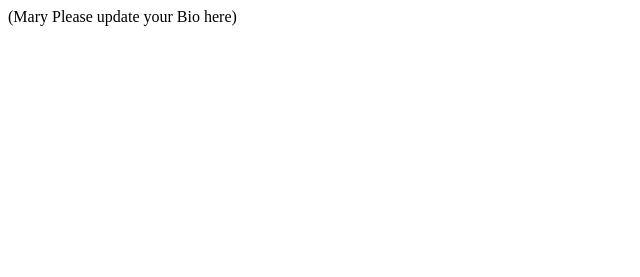
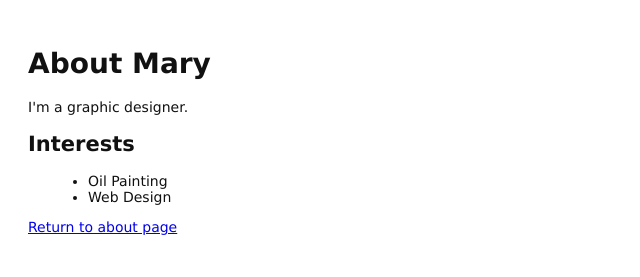
Before and after one commit to Mati1976/my-git-repo, a plain HTML site: page about/Mary.html in a window 1280 px wide. Shown: the whole page, without its empty margins (0-640 px from the left). Drawn offline with Linux system fonts and the light colour scheme.

Commit message:
add bio page for Mary

```diff
--- a/about/Mary.html
+++ b/about/Mary.html
@@ -1 +1,20 @@
-(Mary Please update your Bio here)
+<!DOCTYPE html>
+<html lang="en">
+<head>
+  <title>About Mary</title>
+  <link rel="stylesheet" href="../style.css" />
+  <meta charset="utf-8" />
+</head>
+<body>
+  <h1>About Mary</h1>
+  <p>I'm a graphic designer.</p>
+
+  <h2>Interests</h2>
+  <ul>
+    <li>Oil Painting</li>
+    <li>Web Design</li>
+  </ul>
+
+  <p><a href="index.html">Return to about page</a></p>
+</body>
+</html>
```
